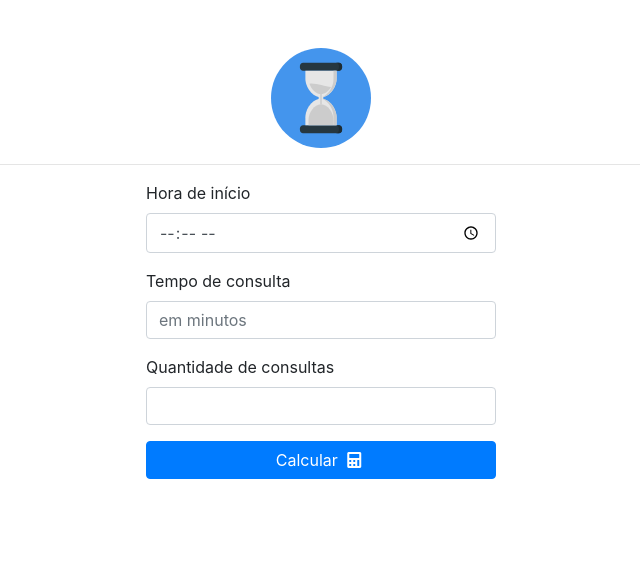
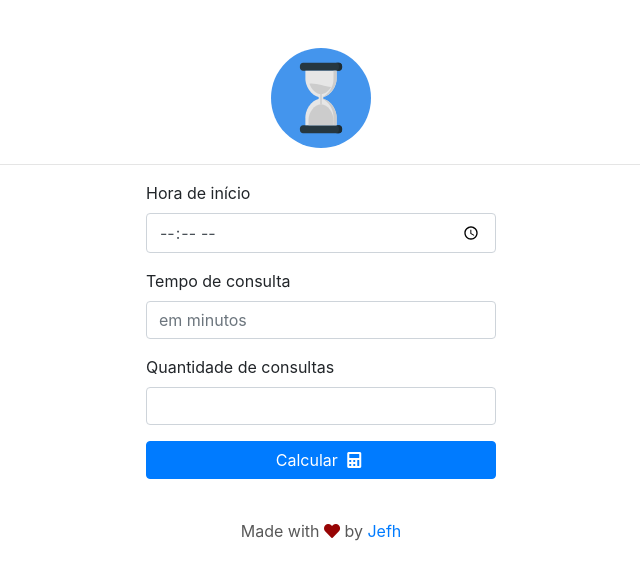
Before and after one commit to jfbueno/time-calc, a plain HTML site: page index.html in a window 1280 px wide. Shown: the whole page, without its empty margins (319-959 px from the left). Drawn offline with nearby package versions, Linux system fonts and the light colour scheme.

Commit message:
adicionado footer

```diff
--- a/index.html
+++ b/index.html
@@ -6,14 +6,14 @@
     <link rel="stylesheet" href="https://maxcdn.bootstrapcdn.com/bootstrap/4.0.0/css/bootstrap.min.css" integrity="sha384-Gn5384xqQ1aoWXA+058RXPxPg6fy4IWvTNh0E263XmFcJlSAwiGgFAW/dAiS6JXm" crossorigin="anonymous">
     <link href="https://use.fontawesome.com/releases/v5.0.4/css/all.css" rel="stylesheet">
     <link rel="icon" href="imgs/favicon.ico">
-    <link rel="stylesheet" href="style.css?7">
+    <link rel="stylesheet" href="style.css?8">
 
     <script src="script.js"></script>
     <title>🕛🕒🕕🕘</title>
 </head>
 
 <body>
-    <div id="config-container" class="container mt-5">
+    <div class="container mt-5">
         <div class="row">
             <div class="col-sm-12 text-center">
                 <h2>
@@ -49,6 +49,9 @@
                 </div>
             </div>
         </div>
+        <footer class="text-center">
+            Made with <i class="fas fa-heart"></i> by <a href="https://pt.stackoverflow.com/u/18246">Jefh</a>
+        </footer>
     </div>
 </body>
 </html>
--- a/style.css
+++ b/style.css
@@ -18,3 +18,11 @@ input[type="time"] {
 .btn-calc>.fas {
     padding: 0 5;
 }
+
+footer {
+    color: rgb(88, 88, 88);
+}
+
+footer>.fa-heart {
+    color: rgb(151, 4, 4);
+}
```
